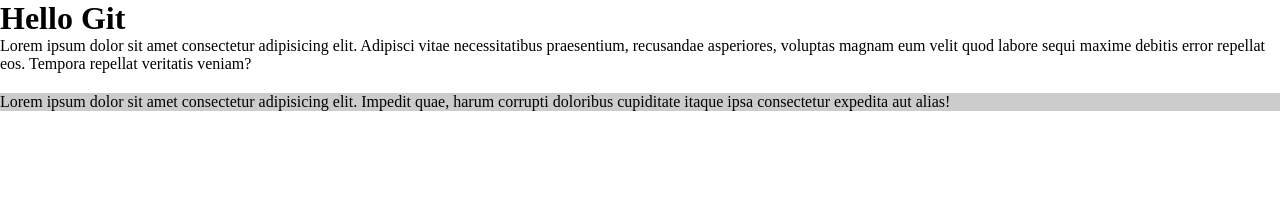
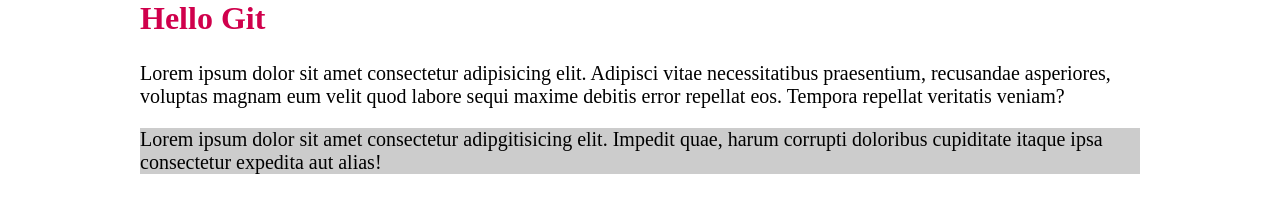
Before and after one commit to WinWinHtetKyawQualy/gitTest, a plain HTML site: page index.html in a window 1280 px wide. Drawn offline with Linux system fonts and the light colour scheme.

Commit message:
styling h1

```diff
--- a/index.html
+++ b/index.html
@@ -7,8 +7,10 @@
     <link rel="stylesheet" href="style.css">
 </head>
 <body>
-    <h1>Hello Git</h1>
-    <p>Lorem ipsum dolor sit amet consectetur adipisicing elit. Adipisci vitae necessitatibus praesentium, recusandae asperiores, voluptas magnam eum velit quod labore sequi maxime debitis error repellat eos. Tempora repellat veritatis veniam?</p>
-    <p>Lorem ipsum dolor sit amet consectetur adipisicing elit. Impedit quae, harum corrupti doloribus cupiditate itaque ipsa consectetur expedita aut alias!</p>
+    <div class="container">
+        <h1>Hello Git</h1>
+        <p>Lorem ipsum dolor sit amet consectetur adipisicing elit. Adipisci vitae necessitatibus praesentium, recusandae asperiores, voluptas magnam eum velit quod labore sequi maxime debitis error repellat eos. Tempora repellat veritatis veniam?</p>
+        <p>Lorem ipsum dolor sit amet consectetur adipgitisicing elit. Impedit quae, harum corrupti doloribus cupiditate itaque ipsa consectetur expedita aut alias!</p>
+    </div>
 </body>
 </html>
--- a/style.css
+++ b/style.css
@@ -1,7 +1,22 @@
+:root{
+    font-size: 10px;
+}
 *{
     margin: 0;
     padding: 0;
     box-sizing: border-box;
+}
+
+.container{
+    max-width: 1040px;
+    margin: 0 auto;
+    padding: 0 20px;
+}
+
+h1{
+    font-size: 3.2rem;
+    color: #d0004c;
+    margin-bottom: 25px;
 }
 
 p:nth-child(3){
@@ -10,4 +25,5 @@ p:nth-child(3){
 
 p{
     margin-bottom: 20px;
+    font-size: 2rem;
 }
```
